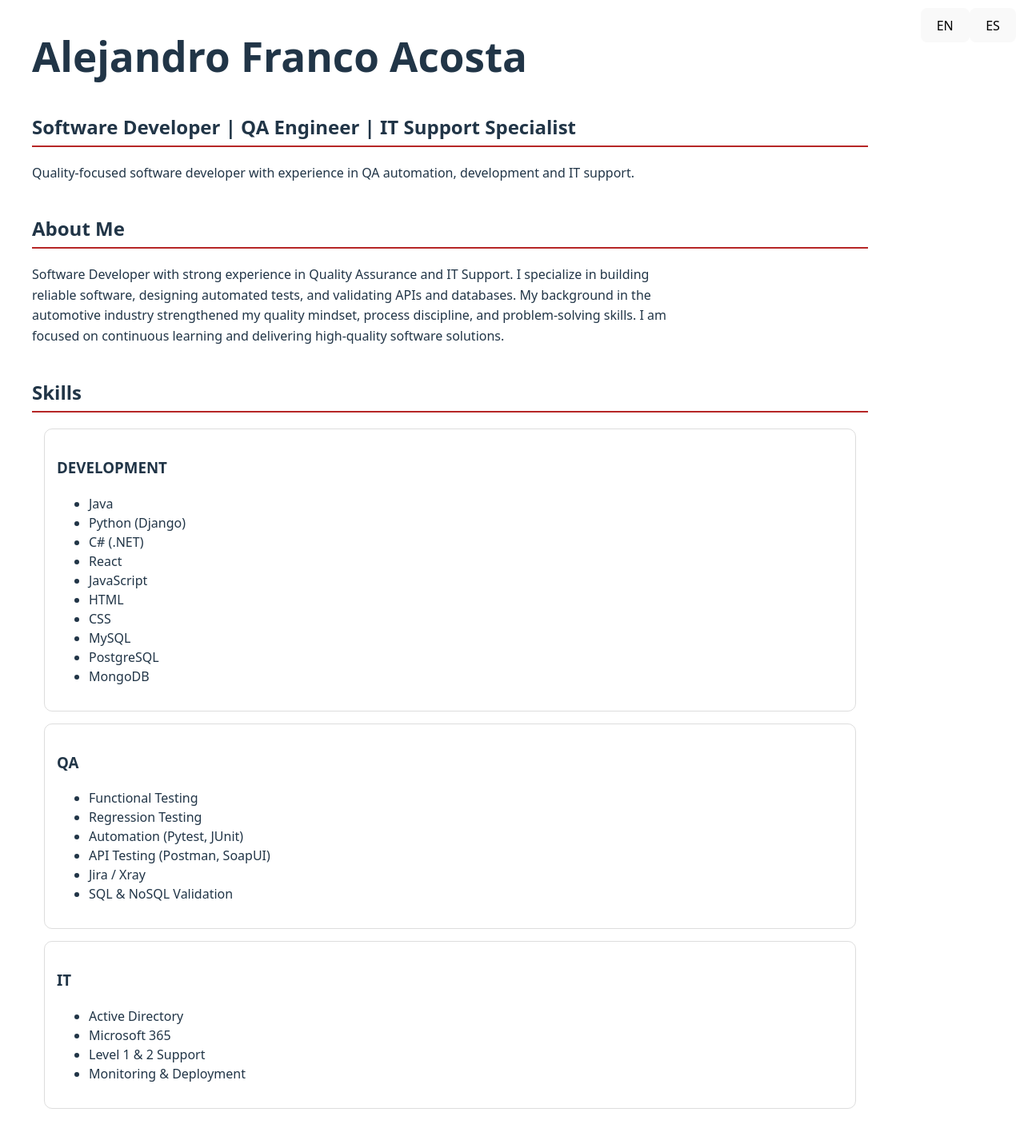
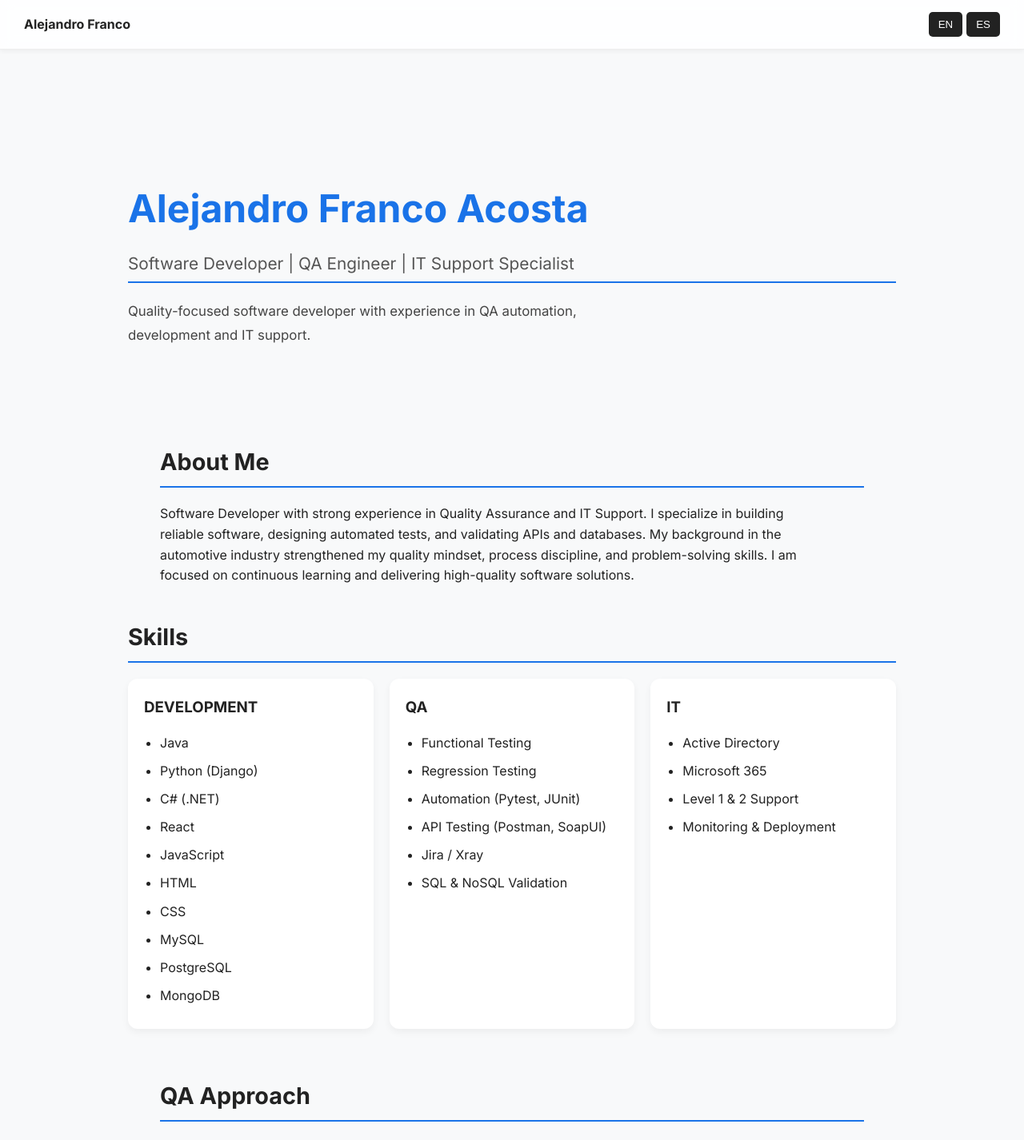
Before and after one commit to Alex-af-2024/portafolio-af, a React (Vite) app: page / in a window 1280 px wide. Shown: the top 1426 px of the page at 80% size. Built offline with nearby package versions, Linux system fonts and the light colour scheme.

Commit message:
Cambiar UI  sobrio profesional

```diff
--- a/index.html
+++ b/index.html
@@ -4,6 +4,10 @@
     <meta charset="UTF-8" />
     <link rel="icon" type="image/svg+xml" href="/vite.svg" />
     <meta name="viewport" content="width=device-width, initial-scale=1.0" />
+    <link
+      href="https://fonts.googleapis.com/css2?family=Inter:wght@400;500;600;700&display=swap"
+      rel="stylesheet"
+    />
     <title>portfolio-af</title>
   </head>
   <body>
--- a/src/App.jsx
+++ b/src/App.jsx
@@ -6,6 +6,7 @@ import Projects from "./components/Projects";
 import Skills from "./components/Skills";
 import About from "./components/About";
 import QaApproach from "./components/QaApproach";
+import Navbar from "./components/Navbar";
 
 export default function App() {
   const [lang, setLang] = useState("en");
@@ -13,17 +14,19 @@ export default function App() {
 
   return (
     <>
-      {/* Selector de idioma y posición de botones */}
-      <div style={{ position: "fixed", top: 10, right: 10 }}>
-        <button onClick={() => setLang("en")}>EN</button>
-        <button onClick={() => setLang("es")}>ES</button>
+      <Navbar setLang={setLang} />
+
+      <div className="container" style={{ marginTop: "100px" }}>
+        <Hero content={content} />
+
+        <About about={content.about} />
+
+        <Skills skills={content.skills} />
+
+        <QaApproach qaApproach={content.qaApproach} />
+
+        <Projects projects={content.projects} />
       </div>
-
-      <Hero content={content} />
-      <About about={content.about} />
-      <Skills skills={content.skills} />
-      <QaApproach qaApproach={content.qaApproach} />
-      <Projects projects={content.projects} />
     </>
   );
 }
--- a/src/components/Hero.jsx
+++ b/src/components/Hero.jsx
@@ -1,15 +1,35 @@
 export default function Hero({ content }) {
   return (
-    <section>
-      <h1>{content.name}</h1>
-      <h2>{content.headline}</h2>
-      <p>{content.heroText}</p>
+    <section style={heroContainer}>
+      <h1 style={nameStyle}>{content.name}</h1>
+
+      <h2 style={headlineStyle}>{content.headline}</h2>
+
+      <p style={descriptionStyle}>{content.heroText}</p>
     </section>
   );
 }
 
-/**Explicación:
- * content contiene todos los textos del idioma activo
- * No hay textos fijos ->  todo  viene desde el archivo de datos
- * Esto hace a mi web totalmente editable y profesional
- */
+const heroContainer = {
+  padding: "80px 0 60px 0",
+};
+
+const nameStyle = {
+  fontSize: "3rem",
+  fontWeight: "700",
+  marginBottom: "10px",
+};
+
+const headlineStyle = {
+  fontSize: "1.3rem",
+  fontWeight: "400",
+  color: "#555",
+  marginBottom: "20px",
+};
+
+const descriptionStyle = {
+  maxWidth: "650px",
+  fontSize: "1.05rem",
+  lineHeight: "1.8",
+  color: "#444",
+};
--- /dev/null
+++ b/src/components/Navbar.jsx
@@ -0,0 +1,30 @@
+export default function Navbar({ setLang }) {
+  return (
+    <nav style={navStyle}>
+      <div style={logoStyle}>Alejandro Franco</div>
+
+      <div>
+        <button onClick={() => setLang("en")}>EN</button>
+        <button onClick={() => setLang("es")}>ES</button>
+      </div>
+    </nav>
+  );
+}
+
+const navStyle = {
+  position: "fixed",
+  top: 0,
+  width: "100%",
+  backgroundColor: "rgba(255,255,255,0.85)",
+  backdropFilter: "blur(8px)",
+  padding: "15px 30px",
+  display: "flex",
+  justifyContent: "space-between",
+  alignItems: "center",
+  borderBottom: "1px solid #eee",
+  zIndex: 1000,
+};
+
+const logoStyle = {
+  fontWeight: "bold",
+};
--- a/src/components/Projects.jsx
+++ b/src/components/Projects.jsx
@@ -3,28 +3,36 @@ export default function Projects({ projects }) {
     <section>
       <h2>Projects</h2>
 
+      <div style={gridStyle}>
         {projects.map((project, index) => (
           <div key={index} style={cardStyle}>
             <h3>{project.title}</h3>
 
-          <p>{project.description}</p>
+            <p style={{ marginBottom: "15px" }}>{project.description}</p>
 
-          <p>
+            <p style={{ fontSize: "0.9rem", marginBottom: "15px" }}>
               <strong>Technologies:</strong> {project.technologies.join(", ")}
             </p>
 
             <a href={project.link} target="_blank">
-            View on GitHub
+              View on GitHub →
             </a>
           </div>
         ))}
+      </div>
     </section>
   );
 }
 
+const gridStyle = {
+  display: "grid",
+  gridTemplateColumns: "repeat(auto-fit, minmax(300px, 1fr))",
+  gap: "20px",
+};
+
 const cardStyle = {
-  border: "1px solid #ccc",
-  padding: "15px",
-  margin: "10px",
-  borderRadius: "10px",
+  backgroundColor: "white",
+  padding: "20px",
+  borderRadius: "12px",
+  boxShadow: "0 4px 12px rgba(0,0,0,0.06)",
 };
--- a/src/components/Skills.jsx
+++ b/src/components/Skills.jsx
@@ -5,24 +5,46 @@ export default function Skills({ skills }) {
     <section>
       <h2>Skills</h2>
 
+      <div style={gridStyle}>
         {profilePriority.map((area) => (
-        <div key={area} style={boxStyle}>
-          <h3>{area.toUpperCase()}</h3>
+          <div key={area} style={cardStyle}>
+            <h3 style={areaTitle}>{area.toUpperCase()}</h3>
 
-          <ul>
+            <ul style={listStyle}>
               {skills[area].map((skill, index) => (
-              <li key={index}>{skill}</li>
+                <li key={index} style={listItemStyle}>
+                  {skill}
+                </li>
               ))}
             </ul>
           </div>
         ))}
+      </div>
     </section>
   );
 }
 
-const boxStyle = {
-  border: "1px solid #ddd",
-  margin: "15px",
-  padding: "15px",
-  borderRadius: "10px",
+const gridStyle = {
+  display: "grid",
+  gridTemplateColumns: "repeat(auto-fit, minmax(250px, 1fr))",
+  gap: "20px",
 };
+
+const cardStyle = {
+  backgroundColor: "white",
+  padding: "20px",
+  borderRadius: "12px",
+  boxShadow: "0 4px 10px rgba(0,0,0,0.05)",
+};
+
+const areaTitle = {
+  marginBottom: "15px",
+};
+
+const listStyle = {
+  paddingLeft: "20px",
+};
+
+const listItemStyle = {
+  marginBottom: "8px",
+};
--- a/src/index.css
+++ b/src/index.css
@@ -1,77 +1,81 @@
-:root {
-  font-family: system-ui, Avenir, Helvetica, Arial, sans-serif;
-  line-height: 1.5;
-  font-weight: 400;
-
-  color-scheme: light dark;
-  color: rgba(255, 255, 255, 0.87);
-  background-color: #242424;
-
-  font-synthesis: none;
-  text-rendering: optimizeLegibility;
-  -webkit-font-smoothing: antialiased;
-  -moz-osx-font-smoothing: grayscale;
+/* Reset básico */
+* {
+  margin: 0;
+  padding: 0;
+  box-sizing: border-box;
 }
 
-a {
-  font-weight: 500;
-  color: #646cff;
-  text-decoration: inherit;
-}
-a:hover {
-  color: #535bf2;
+/* Estilo general */
+body {
+  font-family: 'Inter', sans-serif;
+  background-color: #f8f9fa;
+  color: #222;
+  line-height: 1.7;
 }
 
-body {
-  margin: 0;
-  display: flex;
-  place-items: center;
-  min-width: 320px;
-  min-height: 100vh;
+
+/* Contenedor principal */
+.container {
+  max-width: 1000px;
+  margin: auto;
+  padding: 40px 20px;
+}
+
+/* Secciones */
+section {
+  margin-bottom: 60px;
+}
+
+/* Títulos */
+h1 {
+  font-size: 2.5rem;
+  margin-bottom: 10px;
+}
+
+h2 {
+  font-size: 1.8rem;
+  margin-bottom: 20px;
+  border-bottom: 2px solid #ddd;
+  padding-bottom: 5px;
+}
+
+h3 {
+  margin-bottom: 10px;
+}
+
+/* Botones */
+button {
+  background-color: #222;
+  color: white;
+  border: none;
+  padding: 8px 12px;
+  margin-left: 5px;
+  cursor: pointer;
+  border-radius: 5px;
+}
+
+button:hover {
+  background-color: #444;
+}
+
+/* Links */
+a {
+  color: #0077ff;
+  text-decoration: none;
+}
+
+a:hover {
+  text-decoration: underline;
 }
 
 h1 {
-  font-size: 3.2em;
-  line-height: 1.1;
-}
-
-button {
-  border-radius: 8px;
-  border: 1px solid transparent;
-  padding: 0.6em 1.2em;
-  font-size: 1em;
-  font-weight: 500;
-  font-family: inherit;
-  background-color: #1a1a1a;
-  cursor: pointer;
-  transition: border-color 0.25s;
-}
-button:hover {
-  border-color: #646cff;
-}
-button:focus,
-button:focus-visible {
-  outline: 4px auto -webkit-focus-ring-color;
-}
-
-@media (prefers-color-scheme: light) {
-  :root {
-    color: #213547;
-    background-color: #ffffff;
-  }
-  a:hover {
-    color: #747bff;
-  }
-  button {
-    background-color: #f9f9f9;
-  }
-}
-
-section {
-  margin: 40px;
+  color: #1a73e8;
 }
 
 h2 {
-  border-bottom: 2px solid #b62626;
-  padding-bottom: 5px;
+  border-bottom: 2px solid #1a73e8;
 }
+
+nav {
+  box-shadow: 0 2px 6px rgba(0,0,0,0.05);
+}
```
Lines whose indentation alone changed are shown as unchanged.
